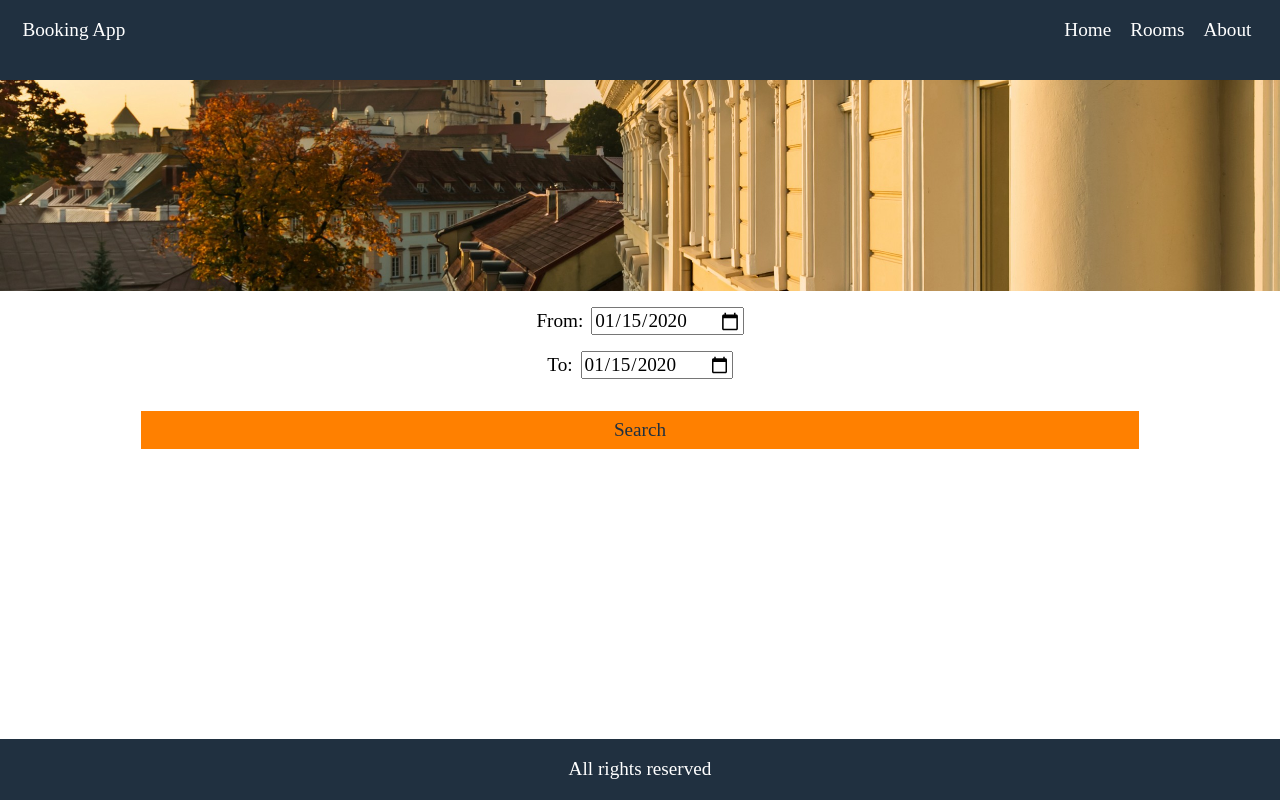
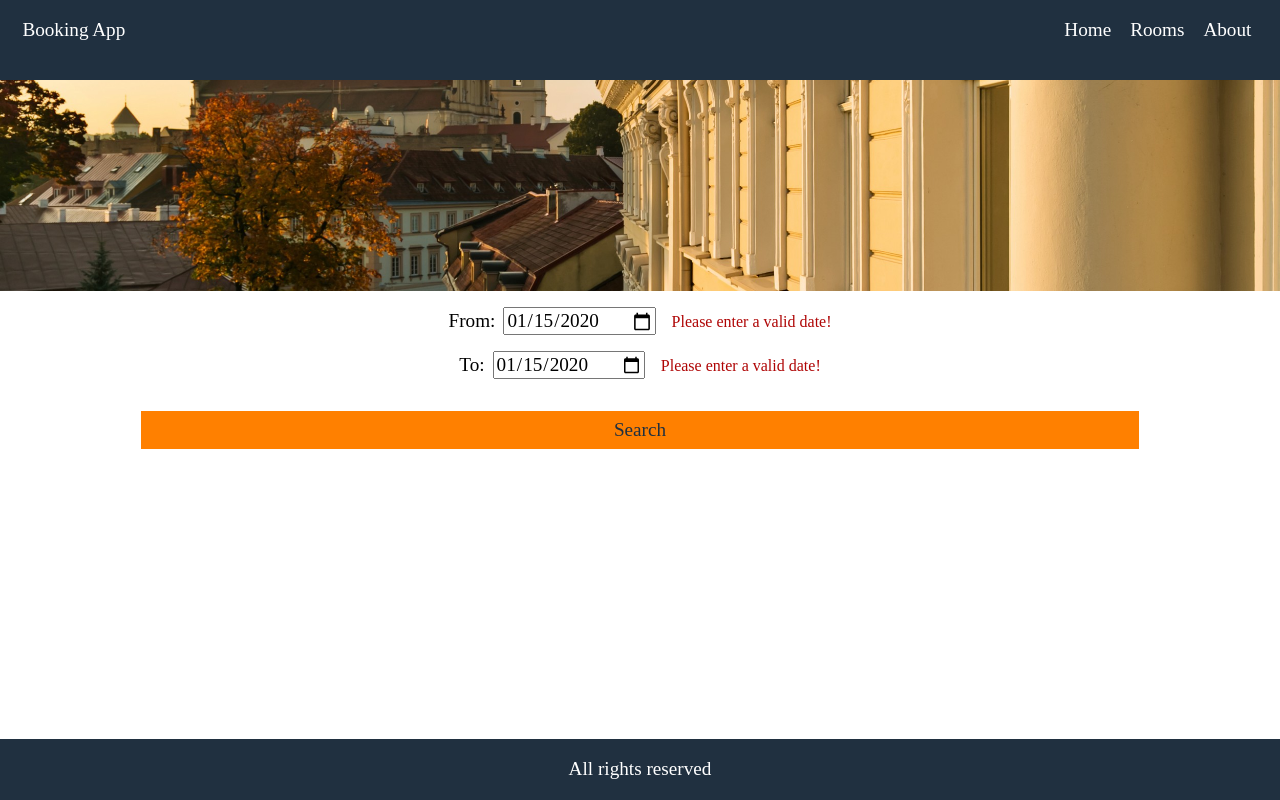
Before and after one commit to grna/Hotel-Booking-App, a React app: page / in a window 1280 px wide. Both pictures are taken after typing "2020-01-15", "2020-01-15" into the empty fields and a click on the input "Search". Built offline with nearby package versions, Linux system fonts and the light colour scheme; no server answers.

Commit message:
date validation implemented

```diff
--- a/package.json
+++ b/package.json
@@ -31,7 +31,8 @@
     "redux-thunk": "2.3.0",
     "reselect": "4.0.0",
     "shortid": "^2.2.16",
-    "url-loader": "^4.1.1"
+    "url-loader": "^4.1.1",
+    "validator": "^13.6.0"
   },
   "devDependencies": {
     "@babel/core": "7.3.4",
--- a/src/components/Search.js
+++ b/src/components/Search.js
@@ -2,7 +2,7 @@ import React from "react";
 import PropTypes from "prop-types";
 import "./search.css";
 
-const Home = ({ onRoomSearch }) => {
+const Home = ({ error, onRoomSearch }) => {
   return (
     <div className="search">
       <img src="../static/images/facade.jpg" alt="facade.jpg"></img>
@@ -14,6 +14,7 @@ const Home = ({ onRoomSearch }) => {
             type="date"
             name="dateFrom"
           ></input>
+          {error && <span className="date-error">{error}</span>}
         </label>
 
         <label>
@@ -23,6 +24,7 @@ const Home = ({ onRoomSearch }) => {
             type="date"
             name="dateTo"
           ></input>
+          {error && <span className="date-error">{error}</span>}
         </label>
         <div>
           <input
@@ -37,6 +39,7 @@ const Home = ({ onRoomSearch }) => {
 };
 
 Home.propTypes = {
+  error: PropTypes.string,
   onRoomSearch: PropTypes.func,
 };
 
--- a/src/components/search.css
+++ b/src/components/search.css
@@ -22,3 +22,8 @@
 .search label input {
   margin-left: 0.5rem;
 }
+.date-error {
+  color: rgb(175, 5, 5);
+  font-size: 1rem;
+  margin-left: 1rem;
+}
--- a/src/containers/SearchContainer.js
+++ b/src/containers/SearchContainer.js
@@ -1,25 +1,48 @@
-import React from "react";
+import React, { useState } from "react";
 import PropTypes from "prop-types";
 import { connect } from "react-redux";
 import Search from "../components/Search";
 import { searchAvailableRooms } from "../redux/actions/ordersActions";
 import RoomsList from "../components/RoomsList";
+import validator from "validator";
 
 const SearchContainer = ({
   rooms,
   availableRooms,
   searchAvailableRooms,
 }) => {
+  const [error, SetError] = useState("");
+
+  const validateInput = (e) => {
+    if (
+      !validator.isDate(e.target[0].value, {
+        format: "YYYY-MM-DD",
+      }) ||
+      !validator.isDate(e.target[1].value, {
+        format: "YYYY-MM-DD",
+      }) ||
+      new Date(e.target[0].value) < new Date()
+    ) {
+      SetError("Please enter a valid date!");
+      return false;
+    }
+    SetError("");
+    return true;
+  };
+
   return (
     <div>
       <Search
+        error={error}
         onRoomSearch={(e) => {
           e.preventDefault();
-          searchAvailableRooms(
-            rooms,
-            e.target[0].value,
-            e.target[1].value
-          );
+          if (validateInput(e)) {
+            searchAvailableRooms(
+              rooms,
+              e.target[0].value,
+              e.target[1].value
+            );
+          }
         }}
       />
       {availableRooms && <RoomsList rooms={availableRooms} />}
```
Also changed, not shown: server.js (+8 -0 lines).
